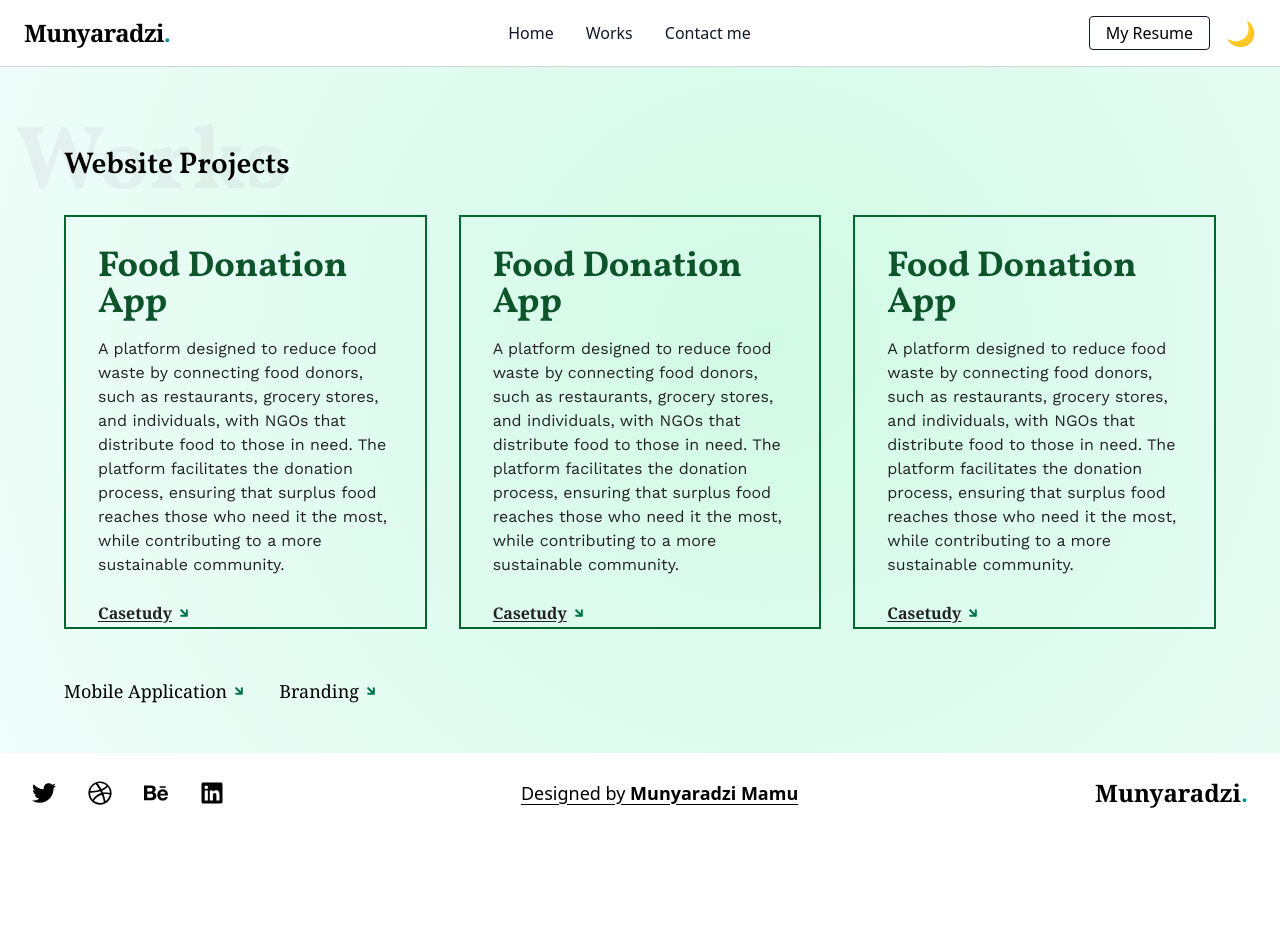
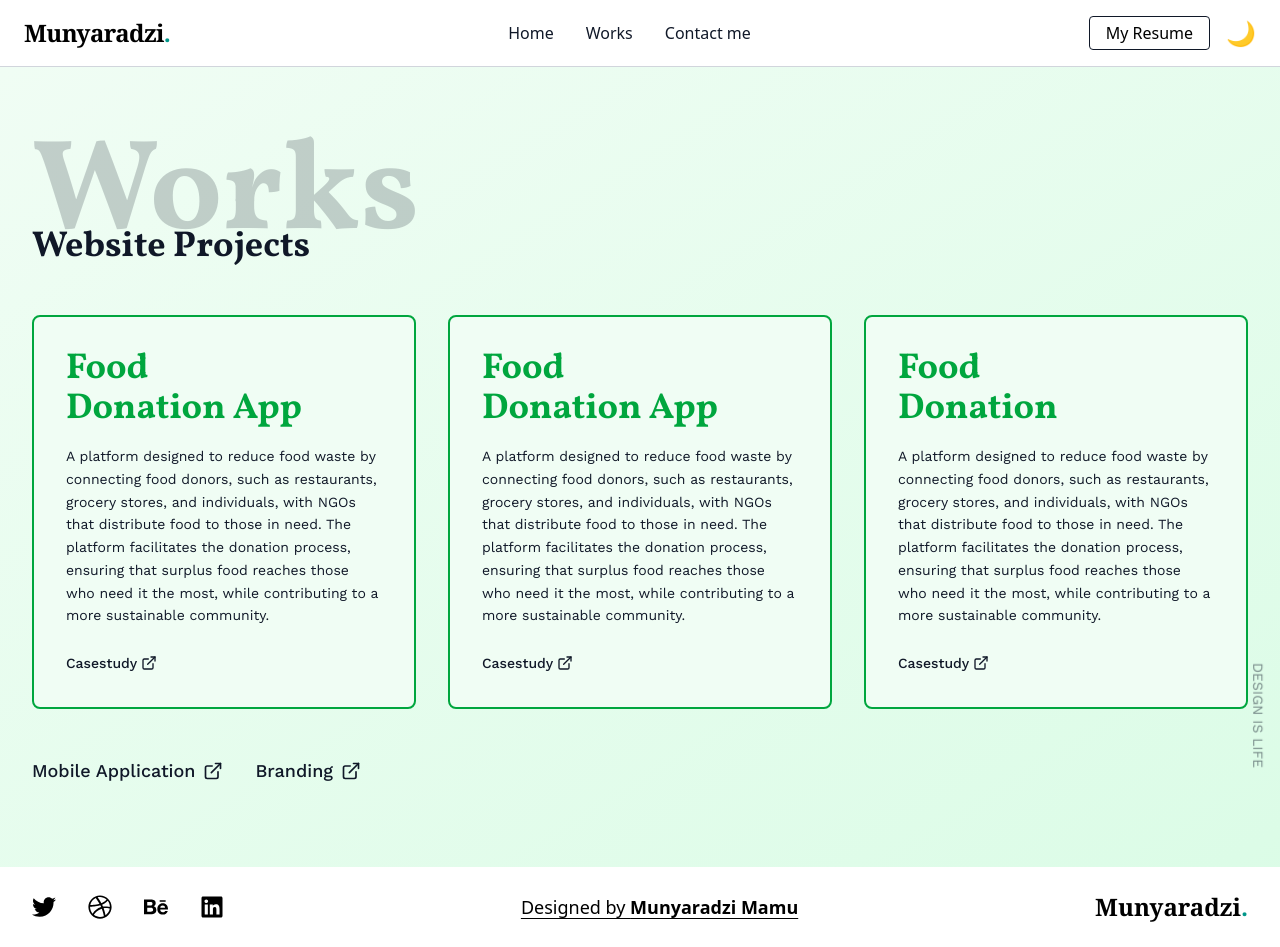
Before and after one commit to VincentMugondora/kayden-portfolio, a React (Vite) app: page /works in a window 1280 px wide. Before the commit the page ends 833 px from the top, so only its background shows below. Built offline with nearby package versions, Linux system fonts and the light colour scheme.

Commit message:
Add lucide-react dependency and implement dark mode toggle in Works component: enhance UI with new icons and improve user experience with dark mode functionality.

```diff
--- a/package.json
+++ b/package.json
@@ -12,6 +12,7 @@
   "dependencies": {
     "@tailwindcss/vite": "^4.1.10",
     "framer-motion": "^12.19.1",
+    "lucide-react": "^0.525.0",
     "react": "^19.1.0",
     "react-dom": "^19.1.0",
     "react-icons": "^5.5.0",
--- a/src/pages/Works.jsx
+++ b/src/pages/Works.jsx
@@ -1,81 +1,250 @@
-import React from 'react';
-import phoneMockup from '../assets/image.png';
+import React, { useState } from 'react';
+import { Moon, Sun, ExternalLink } from 'lucide-react';
 
-const projects = [
-  {
-    title: 'Food Donation App',
-    description:
-      'A platform designed to reduce food waste by connecting food donors, such as restaurants, grocery stores, and individuals, with NGOs that distribute food to those in need. The platform facilitates the donation process, ensuring that surplus food reaches those who need it the most, while contributing to a more sustainable community.',
-    link: '#',
-  },
-  {
-    title: 'Food Donation App',
-    description:
-      'A platform designed to reduce food waste by connecting food donors, such as restaurants, grocery stores, and individuals, with NGOs that distribute food to those in need. The platform facilitates the donation process, ensuring that surplus food reaches those who need it the most, while contributing to a more sustainable community.',
-    link: '#',
-  },
-  {
-    title: 'Food Donation App',
-    description:
-      'A platform designed to reduce food waste by connecting food donors, such as restaurants, grocery stores, and individuals, with NGOs that distribute food to those in need. The platform facilitates the donation process, ensuring that surplus food reaches those who need it the most, while contributing to a more sustainable community.',
-    link: '#',
-  },
-];
+export default function Portfolio() {
+  const [darkMode, setDarkMode] = useState(false);
 
-const categories = [
-  'Mobile Application',
-  'Branding',
-];
+  const toggleDarkMode = () => {
+    setDarkMode(!darkMode);
+  };
 
-const Works = () => {
   return (
-    <section className="min-h-[80vh] w-full px-4 md:px-16 py-12 relative bg-[radial-gradient(circle_at_60%_40%,#d1fae5_0%,#f0fdfa_100%)] dark:bg-[#18181b] transition-colors">
-      {/* Faded Works Heading */}
-      <h1 className="absolute left-4 top-8 text-[7vw] font-serif font-bold text-gray-300 opacity-30 select-none pointer-events-none z-0">Works</h1>
-      <div className="relative z-10">
-        <h2 className="text-2xl md:text-3xl font-serif font-semibold mb-8 mt-8">Website Projects</h2>
+    <div className={`min-h-screen transition-colors duration-300 ${
+      darkMode ? 'bg-gray-900 text-white' : 'bg-gradient-to-br from-green-50 to-green-100 text-gray-900'
+    }`}>
+      {/* Navigation */}
+      {/* <nav className="flex justify-between items-center px-8 py-6">
+        <div className="text-2xl font-bold">
+          Munyaradzi
+        </div>
+
+        <div className="flex space-x-8">
+          <a href="#works" className="hover:text-green-600 transition-colors">Works</a>
+          <a href="#contributions" className="hover:text-green-600 transition-colors">Contributions</a>
+          <a href="#talks" className="hover:text-green-600 transition-colors">Talks</a>
+          <a href="#community" className="hover:text-green-600 transition-colors">Community</a>
+          <a href="#contact" className="hover:text-green-600 transition-colors">Contact me</a>
+        </div>
+
+        <div className="flex items-center space-x-4">
+          <button className="px-4 py-2 border border-gray-400 rounded hover:bg-gray-100 transition-colors">
+            My Resume
+          </button>
+          <button
+            onClick={toggleDarkMode}
+            className="p-2 rounded-full hover:bg-gray-200 transition-colors"
+          >
+            {darkMode ? <Sun size={20} /> : <Moon size={20} />}
+          </button>
+        </div>
+      </nav> */}
+
+      {/* Hero Section */}
+      <div className="px-8 py-16">
+        <div className="mb-4">
+          <h1 className="text-9xl font-bold opacity-20 mb-8">Works</h1>
+        </div>
+
+        <h2 className="text-4xl font-bold mb-12 -mt-16">Website Projects</h2>
+
         {/* Project Cards */}
         <div className="grid grid-cols-1 md:grid-cols-2 lg:grid-cols-3 gap-8 mb-12">
-          {projects.map((project, idx) => (
-            <div key={idx} className="relative overflow-hidden border-2 border-green-800 rounded-none p-6 md:p-8 bg-transparent flex flex-col h-full transition-colors w-full max-w-full group" style={{ width: '39.375rem', height: '25.85rem', minWidth: '340px', maxWidth: '100%' }}>
-              {/* Card Content */}
-              <div className="relative z-10 group-hover:opacity-0 transition-opacity duration-500">
-                <h3 className="text-3xl md:text-4xl font-serif font-bold text-green-900 mb-4 leading-none">{project.title}</h3>
-                <p className="text-gray-800 text-sm md:text-base font-normal mb-6" style={{ color: '#222', fontWeight: 400 }}>{project.description}</p>
-                <a href={project.link} className="font-serif font-bold underline underline-offset-2 text-gray-800 flex items-center gap-1 text-base" style={{ color: '#222' }}>
-                  Casetudy
-                  <span className="arrow-rotate">
-                    <svg width="16" height="16" viewBox="0 0 16 16" xmlns="http://www.w3.org/2000/svg"><path d="M4 8h8M8 4l4 4-4 4" stroke="currentColor" strokeWidth="2" fill="none" strokeLinecap="round" strokeLinejoin="round"/></svg>
-                  </span>
-                </a>
+          {/* Card 1 */}
+          <div className={`group relative p-8 rounded-lg border-2 transition-all duration-500 hover:shadow-lg overflow-hidden ${
+            darkMode ? 'bg-gray-800 border-gray-700 hover:bg-green-600' : 'bg-green-50 border-green-600 hover:bg-green-600'
+          }`}>
+            {/* Default Content */}
+            <div className="transition-all duration-500 group-hover:opacity-0 group-hover:translate-y-4">
+              <h3 className="text-4xl font-bold text-green-600 mb-4 group-hover:text-white">
+                Food<br />Donation App
+              </h3>
+              <p className="text-sm mb-6 leading-relaxed">
+                A platform designed to reduce food waste by connecting food donors, such
+                as restaurants, grocery stores, and individuals, with NGOs that distribute
+                food to those in need. The platform facilitates the donation process,
+                ensuring that surplus food reaches those who need it the most, while
+                contributing to a more sustainable community.
+              </p>
+              <a href="#" className="inline-flex items-center text-sm font-medium hover:text-green-600 transition-colors">
+                Casestudy <ExternalLink size={16} className="ml-1" />
+              </a>
+            </div>
+
+            {/* Hover Content */}
+            <div className="absolute inset-0 flex flex-col items-center justify-center opacity-0 group-hover:opacity-100 transition-all duration-500 transform translate-y-8 group-hover:translate-y-0">
+              {/* Phone Mockups */}
+              <div className="relative mb-8">
+                {/* Phone 1 */}
+                <div className="relative w-32 h-56 bg-black rounded-3xl p-1 transform -rotate-12 -translate-x-4">
+                  <div className="w-full h-full bg-white rounded-3xl flex flex-col items-center justify-center relative overflow-hidden">
+                    <div className="absolute top-4 w-12 h-1 bg-black rounded-full"></div>
+                    <div className="text-lg font-bold text-orange-500 mb-2">FOODIN.DO</div>
+                    <div className="w-3 h-3 bg-orange-500 rounded-full"></div>
+                  </div>
+                </div>
+
+                {/* Phone 2 */}
+                <div className="absolute -top-4 left-12 w-32 h-56 bg-black rounded-3xl p-1 transform rotate-6">
+                  <div className="w-full h-full bg-white rounded-3xl flex flex-col relative overflow-hidden">
+                    <div className="absolute top-4 left-1/2 transform -translate-x-1/2 w-12 h-1 bg-black rounded-full"></div>
+                    <div className="flex-1 bg-orange-100 m-1 mt-8 rounded-3xl relative">
+                      <div className="absolute top-4 left-4 text-xs font-bold">Good Morning</div>
+                      <div className="absolute top-8 left-4 text-xs text-gray-600">Zimbabwean!</div>
+                      <div className="absolute top-16 left-4 right-4 h-16 bg-orange-300 rounded-xl"></div>
+                      <div className="absolute bottom-16 left-4 right-4 grid grid-cols-2 gap-2">
+                        <div className="h-8 bg-orange-400 rounded"></div>
+                        <div className="h-8 bg-orange-400 rounded"></div>
+                      </div>
+                      <div className="absolute bottom-8 left-4 right-4 h-6 bg-orange-500 rounded"></div>
+                      <div className="absolute bottom-2 left-4 right-4 h-4 bg-gray-300 rounded"></div>
+                    </div>
+                  </div>
+                </div>
               </div>
-              {/* Hover Overlay */}
-              <div className="absolute inset-0 left-0 top-0 w-full h-full bg-green-900 flex flex-col justify-center items-center transition-all duration-700 ease-in-out z-20 opacity-0 group-hover:opacity-100 group-hover:left-0">
-                <img src={phoneMockup} alt="Phone Mockup" className="w-2/3 max-w-xs mb-8 drop-shadow-xl transform -translate-x-[80%] group-hover:translate-x-0 transition-transform duration-700 ease-in-out" />
-                <a href={project.link} className="font-serif font-bold underline underline-offset-2 text-white flex items-center gap-1 text-2xl">
-                  Casestudy
-                  <span className="arrow-rotate">
-                    <svg width="20" height="20" viewBox="0 0 16 16" xmlns="http://www.w3.org/2000/svg"><path d="M4 8h8M8 4l4 4-4 4" stroke="currentColor" strokeWidth="2" fill="none" strokeLinecap="round" strokeLinejoin="round"/></svg>
-                  </span>
-                </a>
+
+              {/* Casestudy Link */}
+              <a href="#" className="inline-flex items-center text-sm font-medium text-white hover:text-orange-200 transition-colors underline">
+                Casestudy <ExternalLink size={16} className="ml-1" />
+              </a>
+            </div>
+          </div>
+
+          {/* Card 2 */}
+          <div className={`group relative p-8 rounded-lg border-2 transition-all duration-500 hover:shadow-lg overflow-hidden ${
+            darkMode ? 'bg-gray-800 border-gray-700 hover:bg-green-600' : 'bg-green-50 border-green-600 hover:bg-green-600'
+          }`}>
+            {/* Default Content */}
+            <div className="transition-all duration-500 group-hover:opacity-0 group-hover:translate-y-4">
+              <h3 className="text-4xl font-bold text-green-600 mb-4 group-hover:text-white">
+                Food<br />Donation App
+              </h3>
+              <p className="text-sm mb-6 leading-relaxed">
+                A platform designed to reduce food waste by connecting food donors, such
+                as restaurants, grocery stores, and individuals, with NGOs that distribute
+                food to those in need. The platform facilitates the donation process,
+                ensuring that surplus food reaches those who need it the most, while
+                contributing to a more sustainable community.
+              </p>
+              <a href="#" className="inline-flex items-center text-sm font-medium hover:text-green-600 transition-colors">
+                Casestudy <ExternalLink size={16} className="ml-1" />
+              </a>
+            </div>
+
+            {/* Hover Content */}
+            <div className="absolute inset-0 flex flex-col items-center justify-center opacity-0 group-hover:opacity-100 transition-all duration-500 transform translate-y-8 group-hover:translate-y-0">
+              {/* Phone Mockups */}
+              <div className="relative mb-8">
+                {/* Phone 1 */}
+                <div className="relative w-32 h-56 bg-black rounded-3xl p-1 transform -rotate-12 -translate-x-4">
+                  <div className="w-full h-full bg-white rounded-3xl flex flex-col items-center justify-center relative overflow-hidden">
+                    <div className="absolute top-4 w-12 h-1 bg-black rounded-full"></div>
+                    <div className="text-lg font-bold text-orange-500 mb-2">FOODIN.DO</div>
+                    <div className="w-3 h-3 bg-orange-500 rounded-full"></div>
+                  </div>
+                </div>
+
+                {/* Phone 2 */}
+                <div className="absolute -top-4 left-12 w-32 h-56 bg-black rounded-3xl p-1 transform rotate-6">
+                  <div className="w-full h-full bg-white rounded-3xl flex flex-col relative overflow-hidden">
+                    <div className="absolute top-4 left-1/2 transform -translate-x-1/2 w-12 h-1 bg-black rounded-full"></div>
+                    <div className="flex-1 bg-orange-100 m-1 mt-8 rounded-3xl relative">
+                      <div className="absolute top-4 left-4 text-xs font-bold">Good Morning</div>
+                      <div className="absolute top-8 left-4 text-xs text-gray-600">Zimbabwean!</div>
+                      <div className="absolute top-16 left-4 right-4 h-16 bg-orange-300 rounded-xl"></div>
+                      <div className="absolute bottom-16 left-4 right-4 grid grid-cols-2 gap-2">
+                        <div className="h-8 bg-orange-400 rounded"></div>
+                        <div className="h-8 bg-orange-400 rounded"></div>
+                      </div>
+                      <div className="absolute bottom-8 left-4 right-4 h-6 bg-orange-500 rounded"></div>
+                      <div className="absolute bottom-2 left-4 right-4 h-4 bg-gray-300 rounded"></div>
+                    </div>
+                  </div>
+                </div>
               </div>
+
+              {/* Casestudy Link */}
+              <a href="#" className="inline-flex items-center text-sm font-medium text-white hover:text-orange-200 transition-colors underline">
+                Casestudy <ExternalLink size={16} className="ml-1" />
+              </a>
             </div>
-          ))}
+          </div>
+
+          {/* Card 3 */}
+          <div className={`group relative p-8 rounded-lg border-2 transition-all duration-500 hover:shadow-lg overflow-hidden ${
+            darkMode ? 'bg-gray-800 border-gray-700 hover:bg-green-600' : 'bg-green-50 border-green-600 hover:bg-green-600'
+          }`}>
+            {/* Default Content */}
+            <div className="transition-all duration-500 group-hover:opacity-0 group-hover:translate-y-4">
+              <h3 className="text-4xl font-bold text-green-600 mb-4 group-hover:text-white">
+                Food<br />Donation
+              </h3>
+              <p className="text-sm mb-6 leading-relaxed">
+                A platform designed to reduce food waste by connecting food donors, such
+                as restaurants, grocery stores, and individuals, with NGOs that distribute
+                food to those in need. The platform facilitates the donation process,
+                ensuring that surplus food reaches those who need it the most, while
+                contributing to a more sustainable community.
+              </p>
+              <a href="#" className="inline-flex items-center text-sm font-medium hover:text-green-600 transition-colors">
+                Casestudy <ExternalLink size={16} className="ml-1" />
+              </a>
+            </div>
+
+            {/* Hover Content */}
+            <div className="absolute inset-0 flex flex-col items-center justify-center opacity-0 group-hover:opacity-100 transition-all duration-500 transform translate-y-8 group-hover:translate-y-0">
+              {/* Phone Mockups */}
+              <div className="relative mb-8">
+                {/* Phone 1 */}
+                <div className="relative w-32 h-56 bg-black rounded-3xl p-1 transform -rotate-12 -translate-x-4">
+                  <div className="w-full h-full bg-white rounded-3xl flex flex-col items-center justify-center relative overflow-hidden">
+                    <div className="absolute top-4 w-12 h-1 bg-black rounded-full"></div>
+                    <div className="text-lg font-bold text-orange-500 mb-2">FOODIN.DO</div>
+                    <div className="w-3 h-3 bg-orange-500 rounded-full"></div>
+                  </div>
+                </div>
+
+                {/* Phone 2 */}
+                <div className="absolute -top-4 left-12 w-32 h-56 bg-black rounded-3xl p-1 transform rotate-6">
+                  <div className="w-full h-full bg-white rounded-3xl flex flex-col relative overflow-hidden">
+                    <div className="absolute top-4 left-1/2 transform -translate-x-1/2 w-12 h-1 bg-black rounded-full"></div>
+                    <div className="flex-1 bg-orange-100 m-1 mt-8 rounded-3xl relative">
+                      <div className="absolute top-4 left-4 text-xs font-bold">Good Morning</div>
+                      <div className="absolute top-8 left-4 text-xs text-gray-600">Zimbabwean!</div>
+                      <div className="absolute top-16 left-4 right-4 h-16 bg-orange-300 rounded-xl"></div>
+                      <div className="absolute bottom-16 left-4 right-4 grid grid-cols-2 gap-2">
+                        <div className="h-8 bg-orange-400 rounded"></div>
+                        <div className="h-8 bg-orange-400 rounded"></div>
+                      </div>
+                      <div className="absolute bottom-8 left-4 right-4 h-6 bg-orange-500 rounded"></div>
+                      <div className="absolute bottom-2 left-4 right-4 h-4 bg-gray-300 rounded"></div>
+                    </div>
+                  </div>
+                </div>
+              </div>
+
+              {/* Casestudy Link */}
+              <a href="#" className="inline-flex items-center text-sm font-medium text-white hover:text-orange-200 transition-colors underline">
+                Casestudy <ExternalLink size={16} className="ml-1" />
+              </a>
+            </div>
+          </div>
         </div>
-        {/* Categories */}
-        <div className="flex flex-wrap gap-8 text-lg font-serif font-medium mt-8">
-          {categories.map((cat, idx) => (
-            <span key={idx} className="hover:underline flex items-center gap-1">
-              {cat}
-              <span className="arrow-rotate">
-                <svg width="16" height="16" viewBox="0 0 16 16" xmlns="http://www.w3.org/2000/svg"><path d="M4 8h8M8 4l4 4-4 4" stroke="currentColor" strokeWidth="2" fill="none" strokeLinecap="round" strokeLinejoin="round"/></svg>
-              </span>
-            </span>
-          ))}
+
+        {/* Category Links */}
+        <div className="flex space-x-8">
+          <a href="#" className="inline-flex items-center text-lg font-medium hover:text-green-600 transition-colors">
+            Mobile Application <ExternalLink size={20} className="ml-2" />
+          </a>
+          <a href="#" className="inline-flex items-center text-lg font-medium hover:text-green-600 transition-colors">
+            Branding <ExternalLink size={20} className="ml-2" />
+          </a>
         </div>
       </div>
-    </section>
+
+      {/* Footer Text */}
+      <div className="fixed bottom-8 right-8 text-sm opacity-50 transform rotate-90 origin-bottom-right">
+        DESIGN IS LIFE
+      </div>
+    </div>
   );
-};
-
-export default Works;
+}
```
Also changed, not shown: src/App.css (+8 -0 lines), 1 other file (tests, documents, lock files or other folders).
